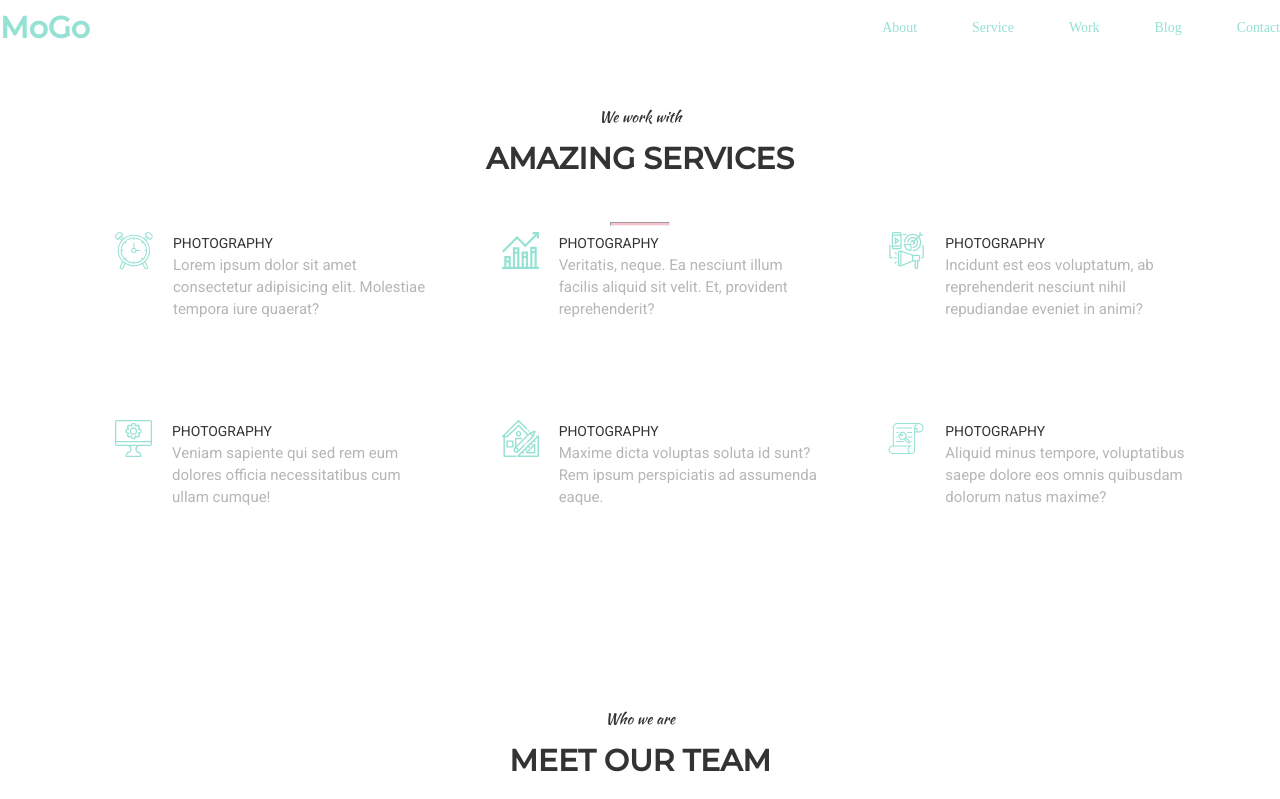
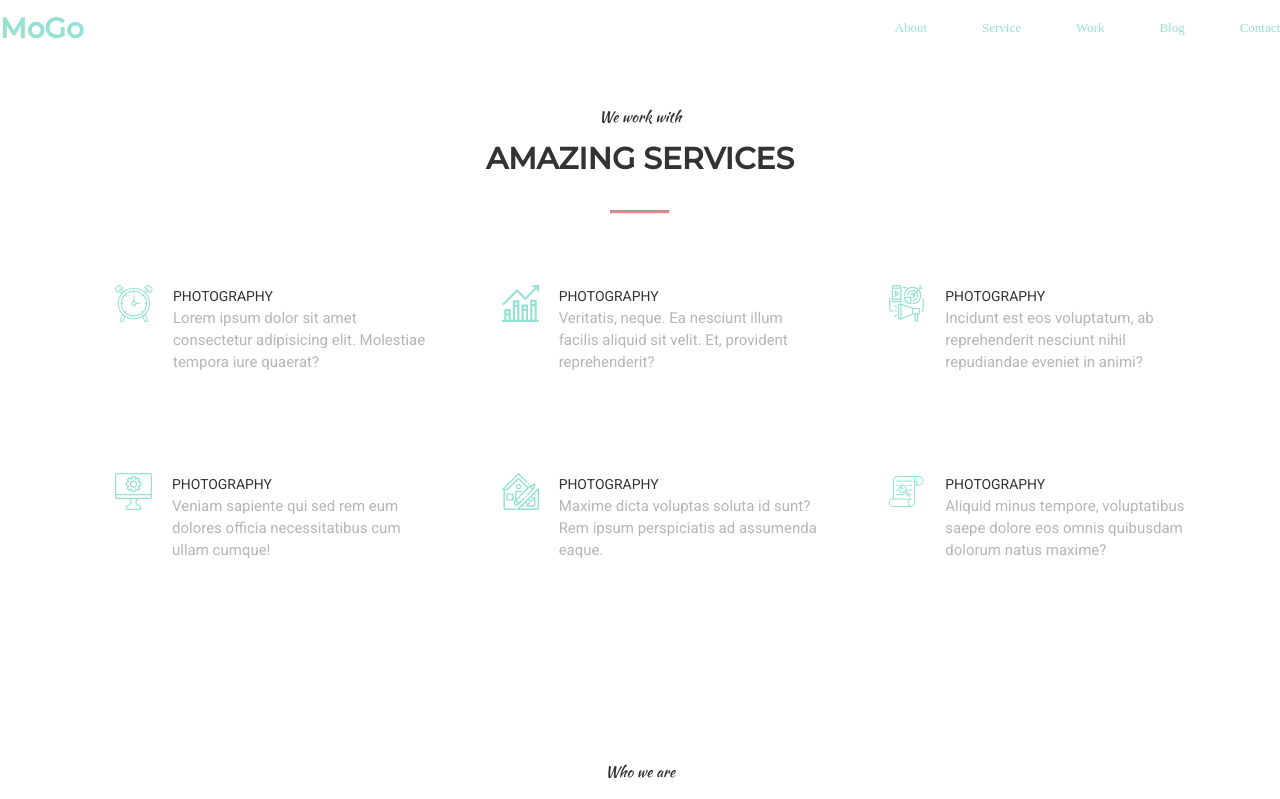
Before and after one commit to DanyloHromyak/hm-7, a plain HTML site: page index.html in a window 1280 px wide. Shown: the top 799 px of the page. Drawn offline with Linux system fonts and the light colour scheme.

Commit message:
in progress...

```diff
--- a/style.css/style.css
+++ b/style.css/style.css
@@ -49,7 +49,7 @@ h3 {
     font-weight: normal;
 }
 h3,
-.menu-item {
+.menu-item, .header, footer {
     font-size: 0.93em;
 }
 .container {
@@ -76,7 +76,8 @@ hr {
     display: inline-block;
     width: 60px;
     height: 4px;
-    background: pink;
+    background: #F38181;;
+    margin-bottom: 65px;
 }
  /* header */
 .header {
@@ -90,14 +91,15 @@ hr {
 .menu-link {
     color: #95E1D3;
 }
-.logo, h2 {
+.logo,
+h2 {
     font-size: 2em;
 }
 .menu-list {
     display: flex;
 }
 .menu-item {
-    padding-left: 55px;
+    margin-left: 55px;
 }
 
 /* services */
@@ -141,7 +143,7 @@ hr {
     top: -10px;
     left: 10px;
     opacity: 0;
-    transition: .2s;
+    transition: .3s;
 }
 .men1:hover::before {
     opacity: 1;
```
Also changed, not shown: index.html (+0 -5 lines).
